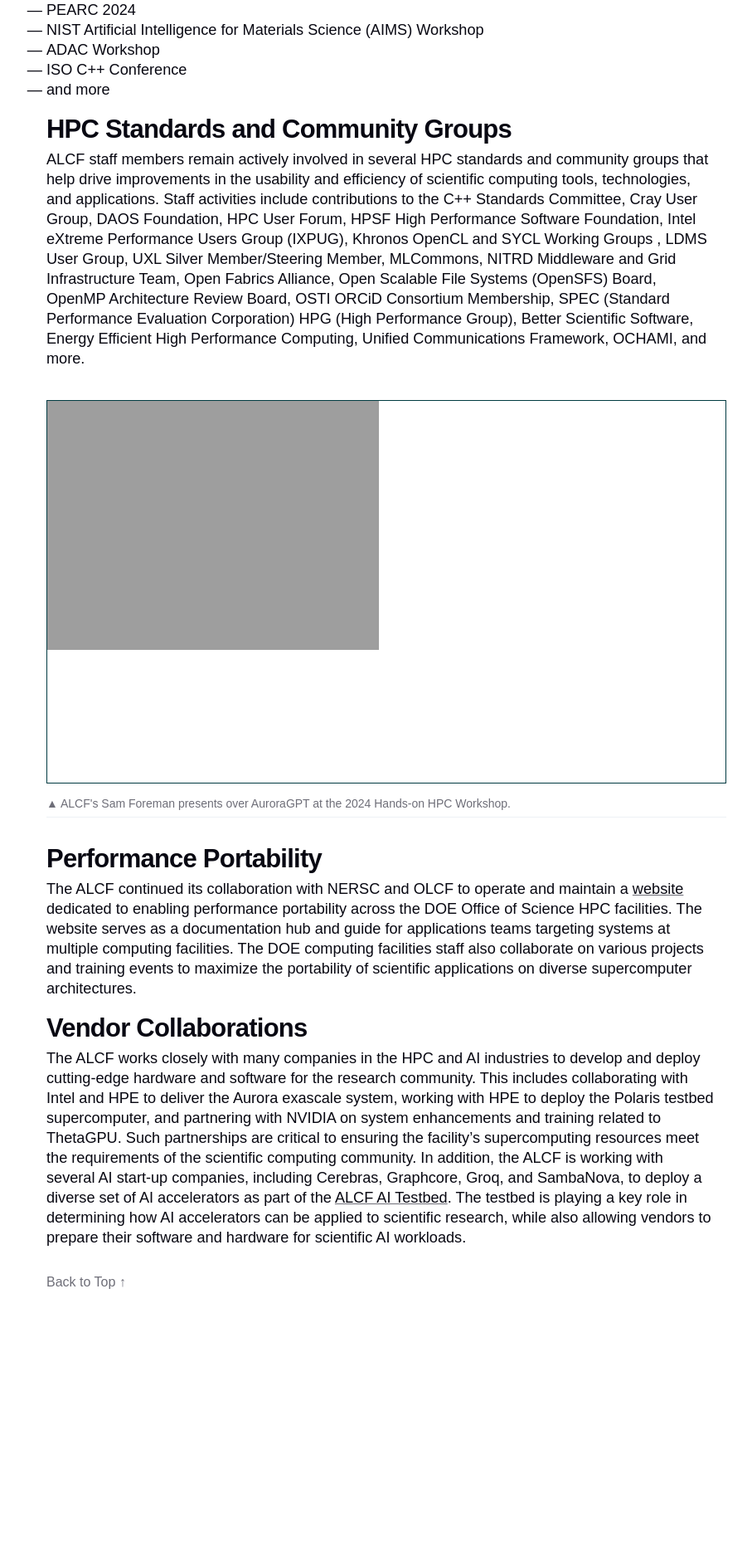
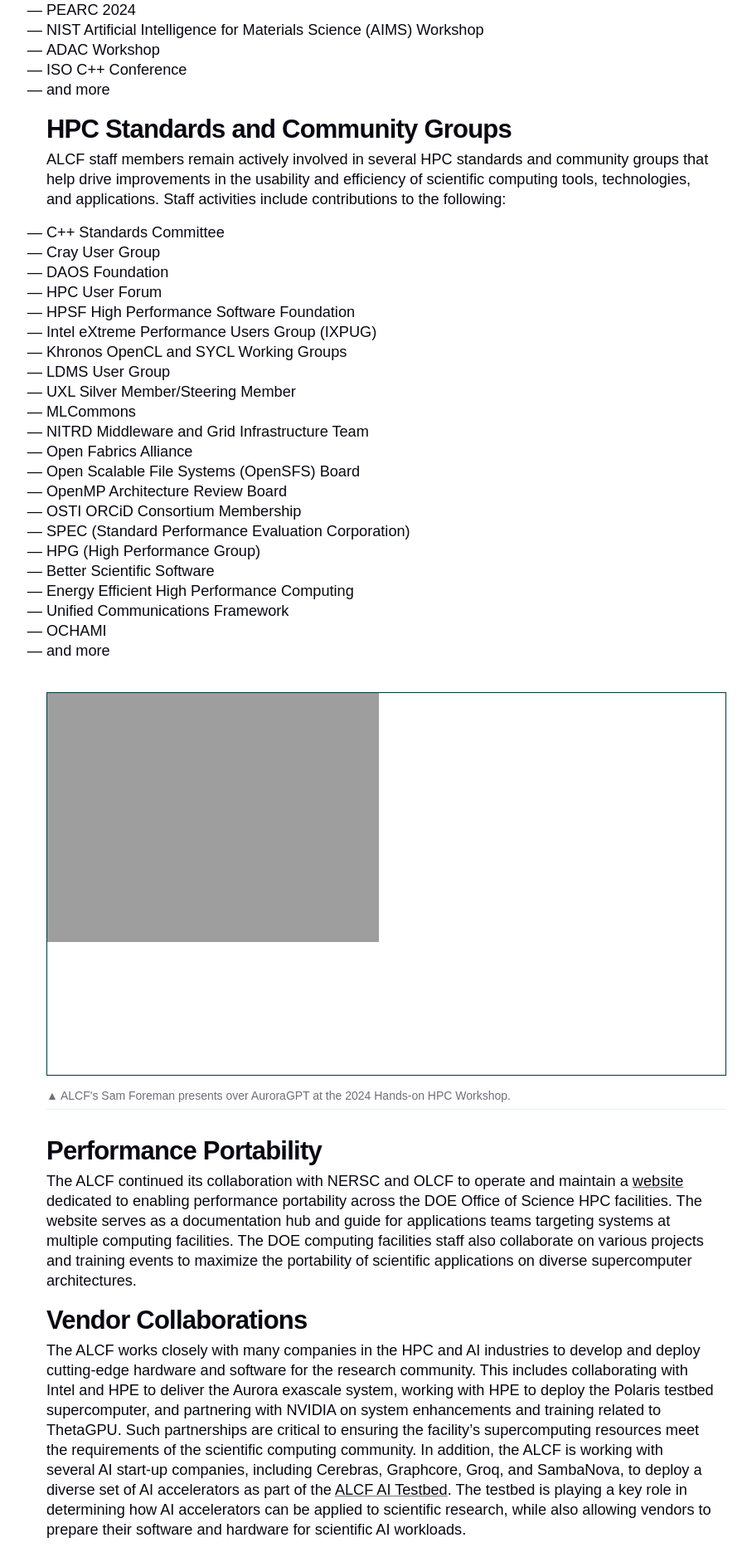
Before and after one commit to argonne-lcf/AR2024, a Jekyll site: the page built from 03_community/hpc-community-activities.md, in a window 1280 px wide. Shown: the part 1749-3637 px from the top of the page at 83% size, without its empty margins (279-1186 px from the left). Built offline with Jekyll 4.4.1, drawn with Linux system fonts in a browser that asks for light colours; some web fonts are replaced.

Commit message:
Add more bullets to hpc-community-activities.md

```diff
--- a/03_community/hpc-community-activities.md
+++ b/03_community/hpc-community-activities.md
@@ -46,7 +46,29 @@
 
 ## HPC Standards and Community Groups
 
-ALCF staff members remain actively involved in several HPC standards and community groups that help drive improvements in the usability and efficiency of scientific computing tools, technologies, and applications. Staff activities include contributions to the C++ Standards Committee, Cray User Group, DAOS Foundation, HPC User Forum, HPSF High Performance Software Foundation, Intel eXtreme Performance Users Group (IXPUG), Khronos OpenCL and SYCL Working Groups , LDMS User Group, UXL Silver Member/Steering Member, MLCommons, NITRD Middleware and Grid Infrastructure Team, Open Fabrics Alliance, Open Scalable File Systems (OpenSFS) Board, OpenMP Architecture Review Board, OSTI ORCiD Consortium Membership, SPEC (Standard Performance Evaluation Corporation) HPG (High Performance Group), Better Scientific Software, Energy Efficient High Performance Computing, Unified Communications Framework, OCHAMI, and more.
+ALCF staff members remain actively involved in several HPC standards and community groups that help drive improvements in the usability and efficiency of scientific computing tools, technologies, and applications. Staff activities include contributions to the following:
+- C++ Standards Committee
+- Cray User Group
+- DAOS Foundation
+- HPC User Forum
+- HPSF High Performance Software Foundation
+- Intel eXtreme Performance Users Group (IXPUG)
+- Khronos OpenCL and SYCL Working Groups
+- LDMS User Group
+- UXL Silver Member/Steering Member
+- MLCommons
+- NITRD Middleware and Grid Infrastructure Team
+- Open Fabrics Alliance
+- Open Scalable File Systems (OpenSFS) Board
+- OpenMP Architecture Review Board
+- OSTI ORCiD Consortium Membership
+- SPEC (Standard Performance Evaluation Corporation)
+- HPG (High Performance Group)
+- Better Scientific Software
+- Energy Efficient High Performance Computing
+- Unified Communications Framework
+- OCHAMI
+- and more
 
 {% include media-img.html
    source= "ALCF_Shaping2.jpg"
```
